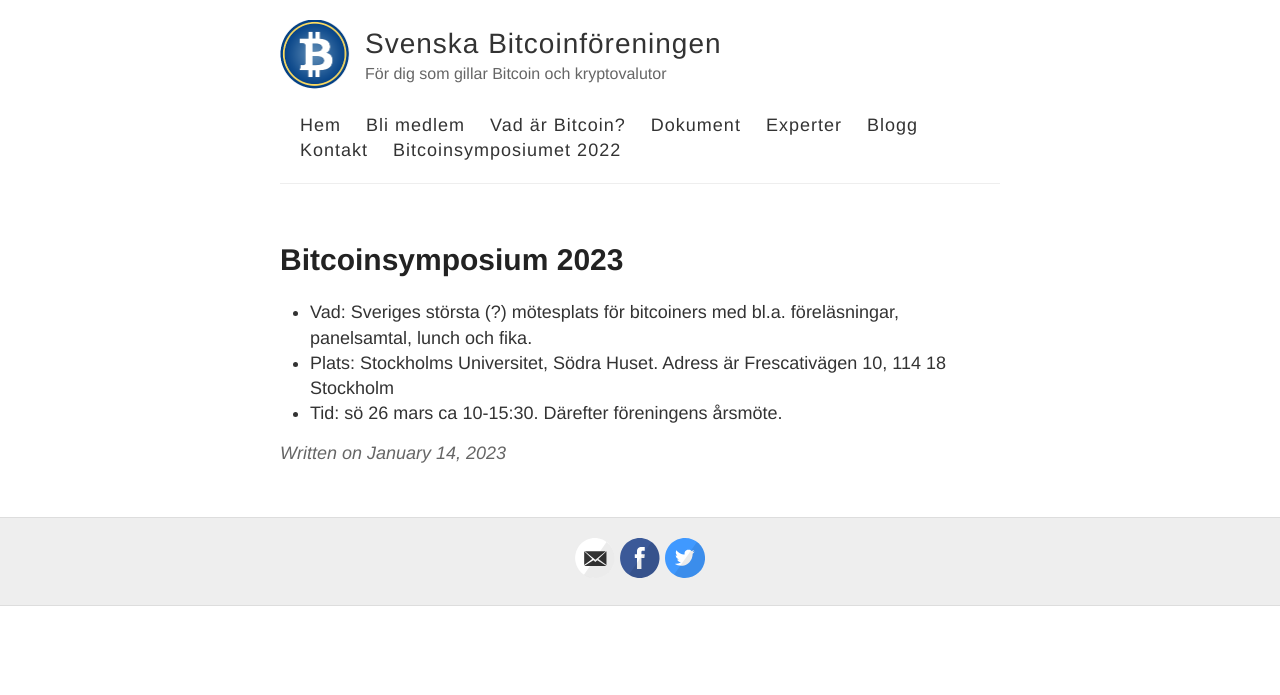
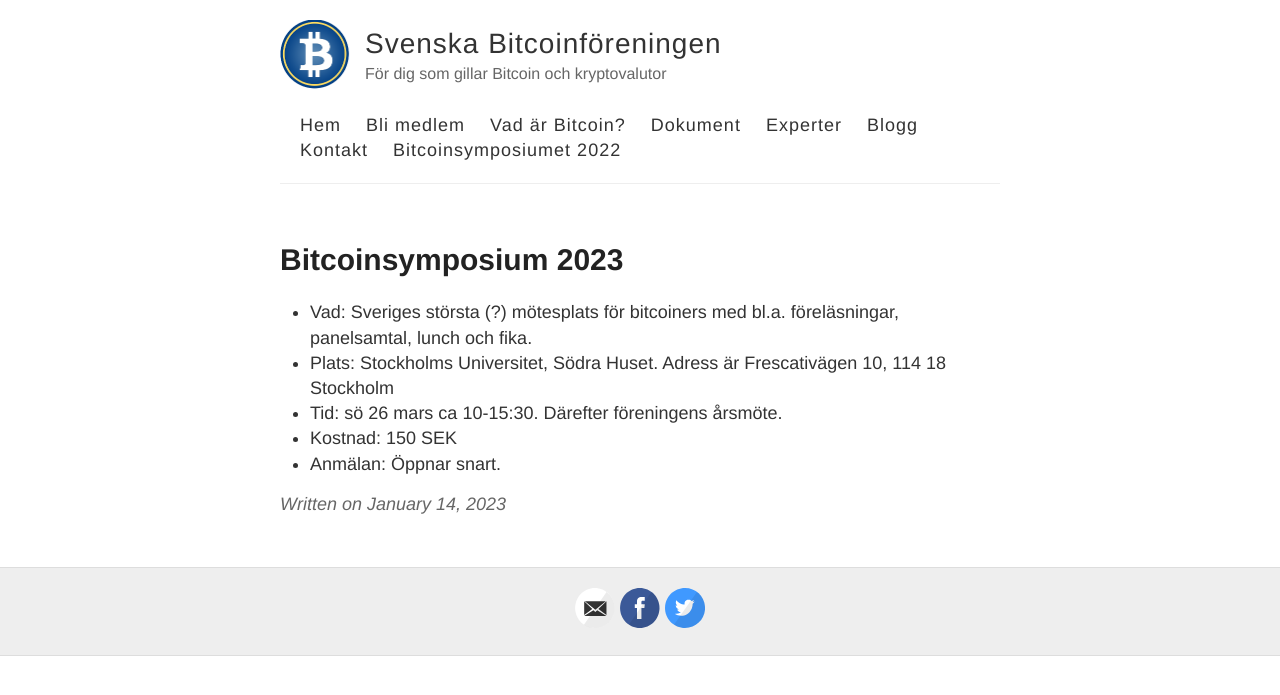
Before and after one commit to bitcoinforeningen/bitcoinforeningen.github.io, a Jekyll site: the page built from _posts/2023-01-14-symposium.md, in a window 1280 px wide. Shown: the top 695 px of the page. Built offline with Jekyll 4.4.1, drawn with Linux system fonts in a browser that asks for light colours.

Commit message:
Update 2023-01-14-symposium.md

```diff
--- a/_posts/2023-01-14-symposium.md
+++ b/_posts/2023-01-14-symposium.md
@@ -7,3 +7,5 @@ title: Bitcoinsymposium 2023
 * Vad: Sveriges största (?) mötesplats för bitcoiners med bl.a. föreläsningar, panelsamtal, lunch och fika.
 * Plats: Stockholms Universitet, Södra Huset. Adress är Frescativägen 10, 114 18 Stockholm
 * Tid: sö 26 mars ca 10-15:30. Därefter föreningens årsmöte.
+* Kostnad: 150 SEK
+* Anmälan: Öppnar snart.
```
